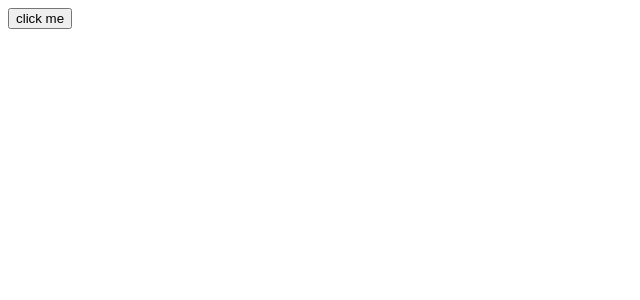
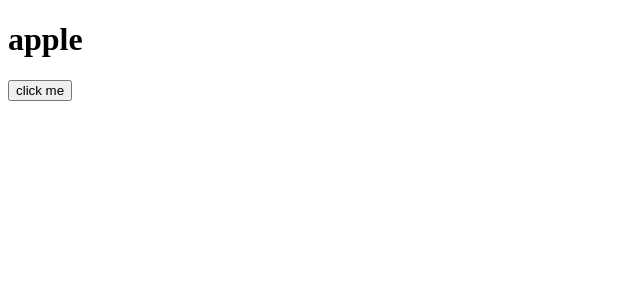
Before and after one commit to kaustubhlearner/React-practice, a React (Vite) app: page / in a window 1280 px wide. Shown: the top 300 px of the page, without its empty margins (0-640 px from the left). Built offline with nearby package versions, Linux system fonts and the light colour scheme.

Commit message:
Third Task-N

```diff
--- a/src/App.jsx
+++ b/src/App.jsx
@@ -1,15 +1,14 @@
-import images from './Assets/dog.jpg'
-let name = (name) => {
-  alert(name)
-}
+import { useState } from "react"
+
 function App() {
-  const name = (name) => {
-    alert(name)
+  const [change, setchanage] = useState('apple')
+  function chnagereq() {
+    setchanage('Banana')
   }
-
   return (
     <>
-<button onClick={()=>{name('kaustubh')}}>click me </button>
+      <h1>{change}</h1>
+      <button onClick={chnagereq}>click me</button>
     </>
   )
 }
```
